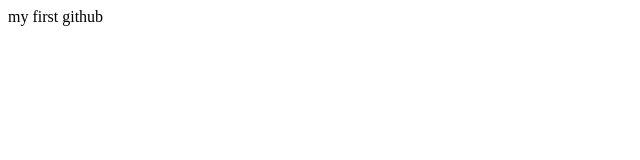
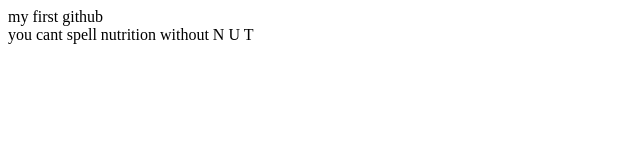
Before and after one commit to jetix2/Catch-me-game, a plain HTML site: page index.html in a window 1280 px wide. Shown: the whole page, without its empty margins (0-640 px from the left). Drawn offline with Linux system fonts and the light colour scheme.

Commit message:
Update index.html

```diff
--- a/index.html
+++ b/index.html
@@ -6,5 +6,6 @@
 </head>
 <body>
     <div>my first github </div>
+    <div>you cant spell nutrition without N U T <div>
 </body>
 </html>
```
